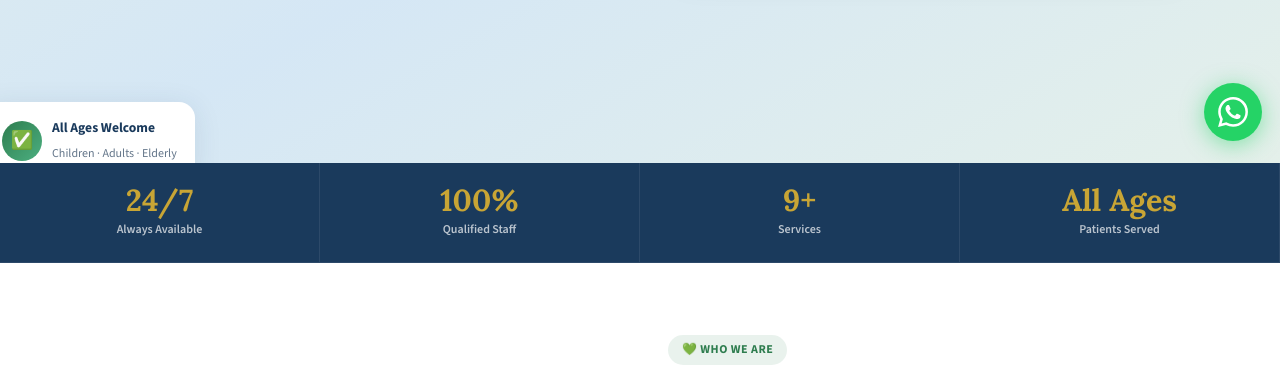
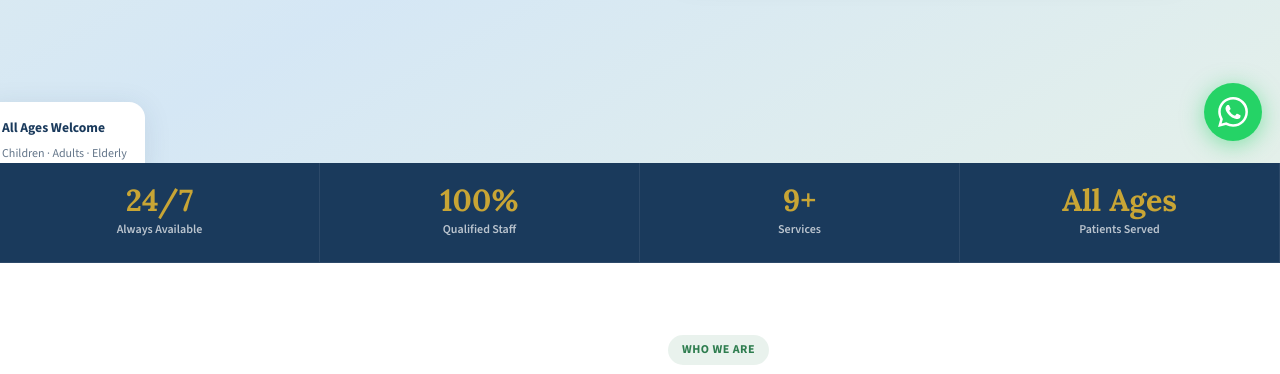
Before and after one commit to TeemoreG/royal-hope, a plain HTML site: page index.html in a window 1280 px wide. Shown: the part 637-1011 px from the top of the page. Drawn offline with nearby package versions, Linux system fonts and the light colour scheme.

Commit message:
Fix HTML structure and remove unnecessary icons

```diff
--- a/index.html
+++ b/index.html
@@ -284,7 +284,7 @@ footer{background:var(--navy-dark);color:rgba(255,255,255,.72);padding:56px 24px
 
 <!-- MOBILE MENU -->
 <div class="mob-menu" id="mob">
-  <a href="#about" onclick="cm()">💚 About RoyalHope</a>
+  <a href="#about" onclick="cm()"About RoyalHope</a>
   <a href="#book" onclick="cm()">📋 Book a Care Visit</a>
   <a href="#services" onclick="cm()">🩺 Our Services</a>
   <a href="#how" onclick="cm()">📋 How It Works</a>
@@ -319,7 +319,6 @@ footer{background:var(--navy-dark);color:rgba(255,255,255,.72);padding:56px 24px
 </div>
 </div>
         <div class="hero-badge-float">
-          <div class="icon">✅</div>
           <div class="hbf-text">
             <strong>All Ages Welcome</strong>
             <span>Children · Adults · Elderly</span>
@@ -347,7 +346,7 @@ footer{background:var(--navy-dark);color:rgba(255,255,255,.72);padding:56px 24px
   <img src="https://i.ibb.co/fYg4rvk4/shutterstock-13765739721-Large.jpg" alt="Compassionate home care" loading="lazy" onerror="this.src='https://images.unsplash.com/photo-1576091160399-112ba8d25d1d?w=700&q=80&auto=format&fit=crop'">
 </div>
       <div class="reveal">
-        <div class="sec-tag">💚 Who We Are</div>
+        <div class="sec-tag">Who We Are</div>
         <h2 class="sec-h">Bringing Royal Care to Every Home in Kenya</h2>
         <p class="about-body"><strong>RoyalHope Home Based Care</strong> was founded with a clear mission: to make professional, hospital-quality medical care available to every Kenyan family — delivered right to the comfort and safety of their own home.</p>
         <p class="about-body">We understand that hospitals can feel overwhelming and impersonal. Healing happens best in familiar surroundings, with family nearby. That's why we send our team of <strong>trained, certified nurses and caregivers</strong> directly to your door — whether you're recovering from surgery, managing a chronic illness, or caring for an elderly parent.</p>
```
